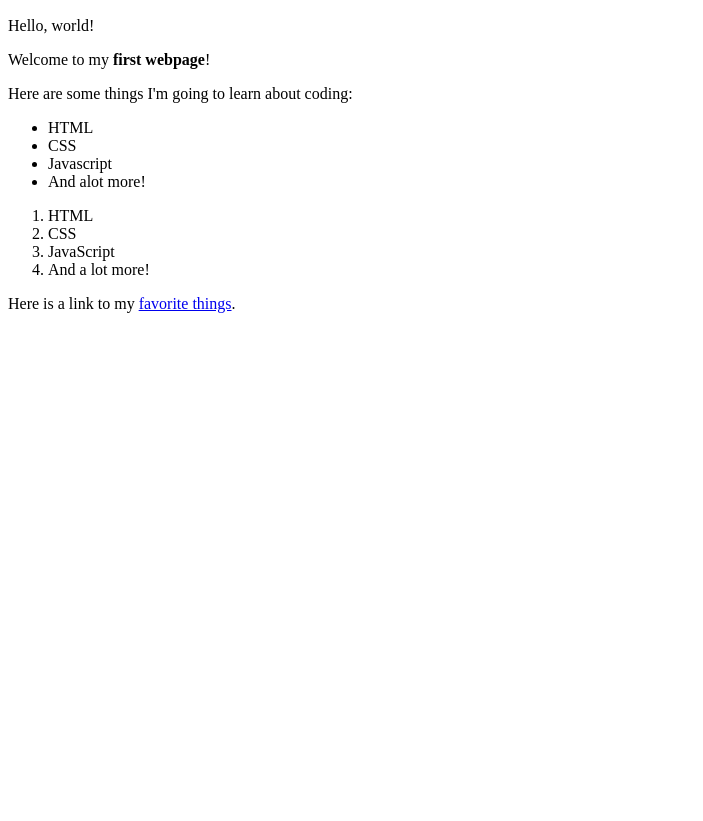
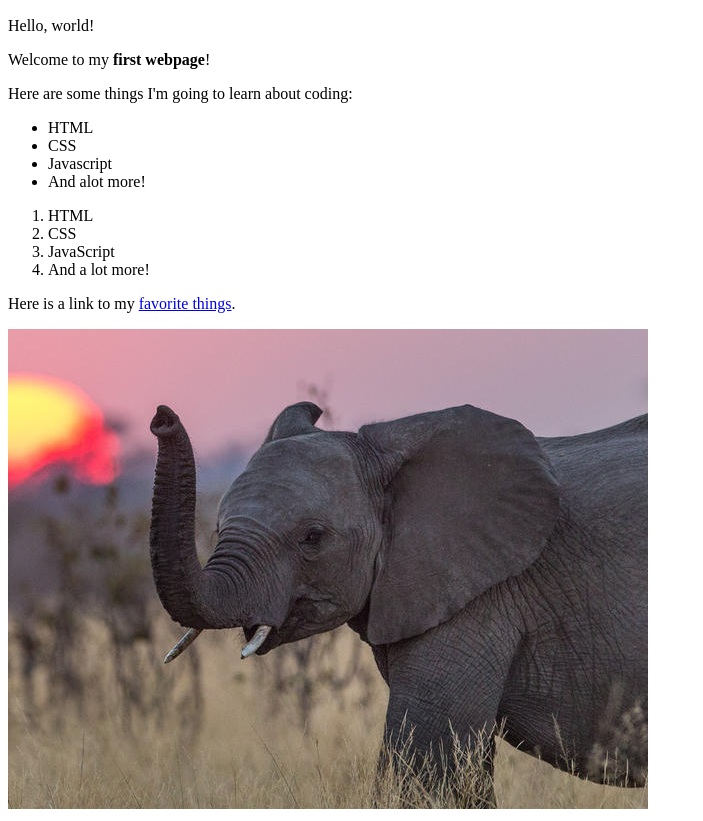
Before and after one commit to BeyFaith/webpage, a plain HTML site: page my-first-webpage.html in a window 1280 px wide. Shown: the part 144-965 px from the top of the page, without its empty margins (0-703 px from the left). Before the commit the page ends 800 px from the top, so only its background shows below. Drawn offline with Linux system fonts and the light colour scheme.

Commit message:
add image element to my webpage

```diff
--- a/my-first-webpage.html
+++ b/my-first-webpage.html
@@ -24,6 +24,7 @@
       <li>And a lot more!</li>
     </ol>
     <p>Here is a link to my <a href="my-favorite-things.html">favorite things</a>.</p>
+    <img src="images/elephant.jpg" alt="A photo of an elephant">
 
 
 
```
Also changed, not shown: images/elephant.jpg (added).
